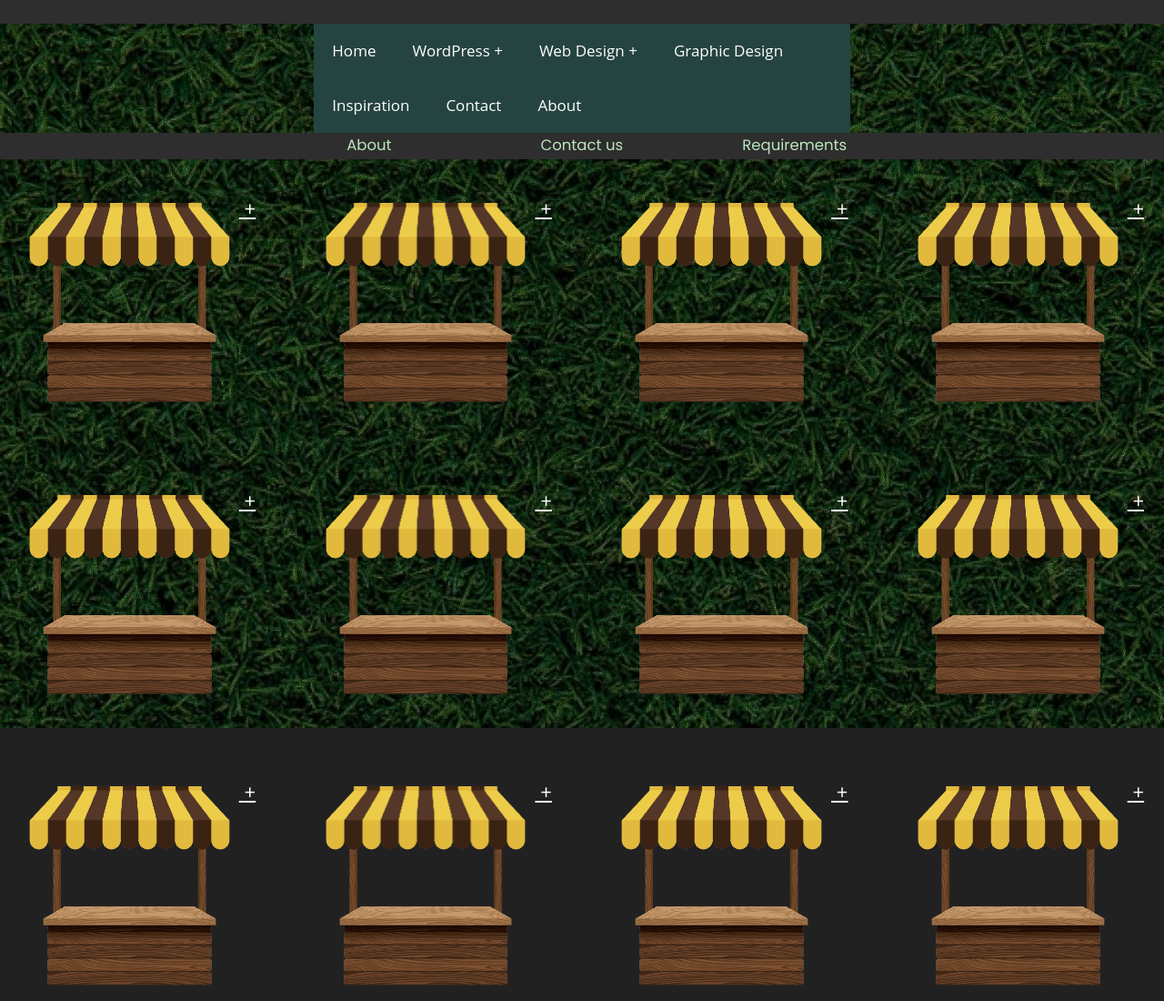
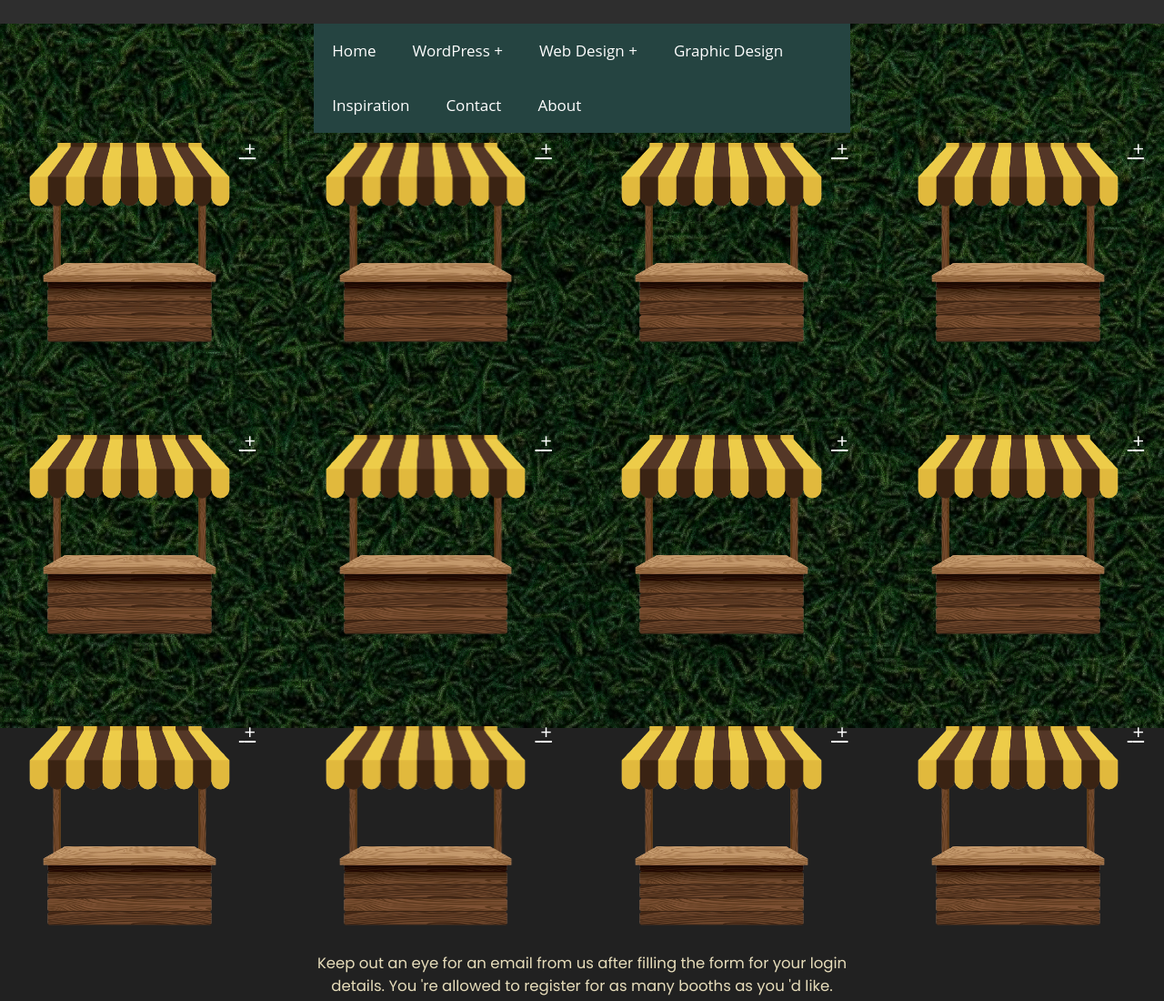
Before and after one commit to anuxious/probable-train, a plain HTML site: page in.html in a window 1280 px wide. Shown: the top 1100 px of the page at 91% size. Drawn offline with Linux system fonts and the light colour scheme.

Commit message:
Update in.html

```diff
--- a/in.html
+++ b/in.html
@@ -2579,7 +2579,7 @@ li > a:only-child:after { content: ''; }
         </nav>
 
 
-                        <div id="container04" class="container columns full screen">
+<!--                         <div id="container04" class="container columns full screen">
                             <div class="wrapper">
                                 <div class="inner">
                                     <div>
@@ -2593,7 +2593,7 @@ li > a:only-child:after { content: ''; }
                                     </div>
                                 </div>
                             </div>
-                        </div>
+                        </div> -->
                         <div id="gallery01" class="gallery full screen">
                             <div class="inner">
                                 <ul>
```
